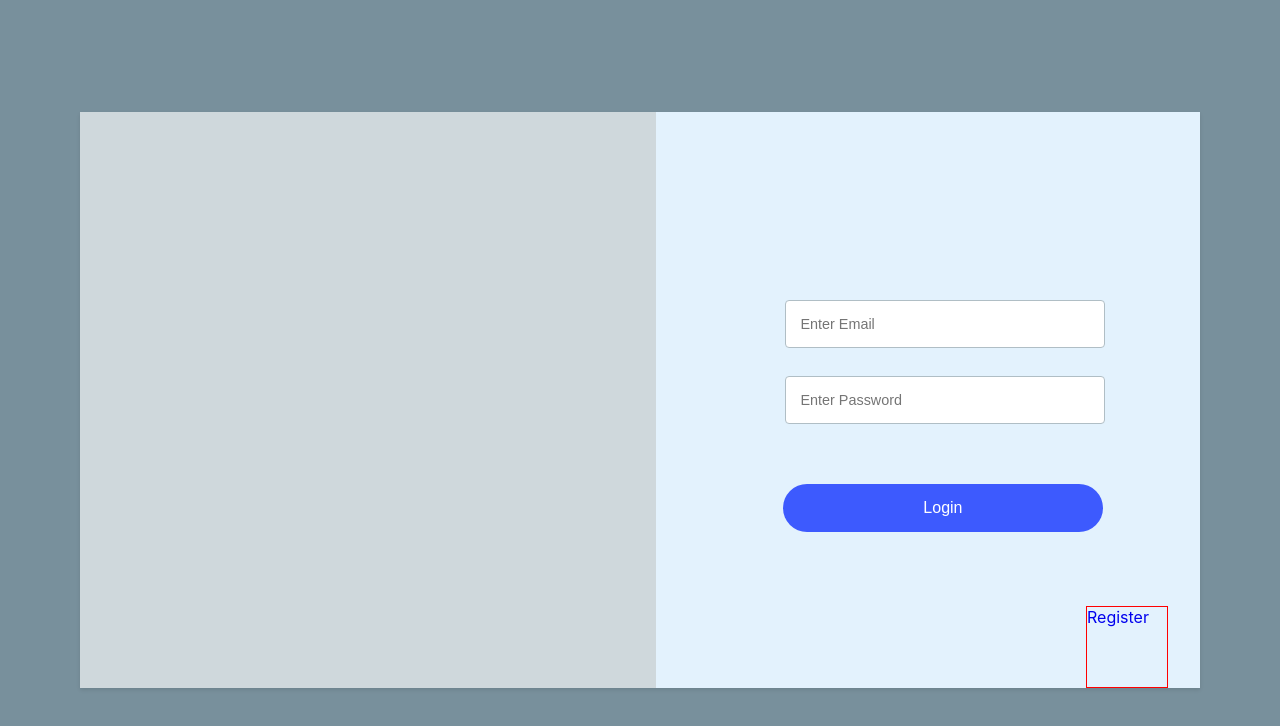
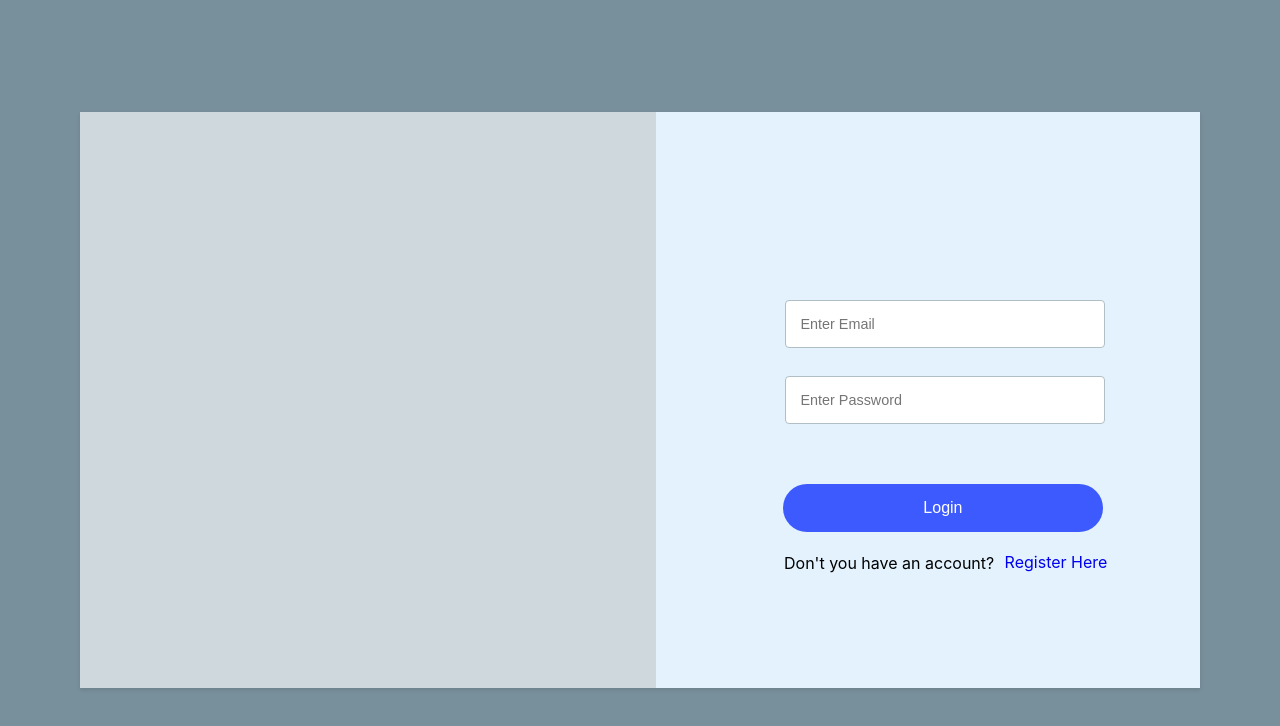
Before and after one commit to httpsaelfricEzekiel/Project-Overload, a React (Create React App) app in the folder express-react/client/: page /login in a window 1280 px wide. Shown: the top 726 px of the page. Built offline with nearby package versions, Linux system fonts and the light colour scheme; no server answers.

Commit message:
repositioning register link

```diff
--- a/express-react/client/src/App.css
+++ b/express-react/client/src/App.css
@@ -79,3 +79,10 @@
 .error-message {
     z-index: 1;
 }
+.register-account-container {
+    text-align: center;
+    position: absolute;
+    bottom: 6.20rem;
+    left: 8rem;
+    /* border: 1px solid red; */
+}
--- a/express-react/client/src/pages/Layout.jsx
+++ b/express-react/client/src/pages/Layout.jsx
@@ -2,13 +2,14 @@ import { Link, Outlet} from "react-router-dom";
 import styled from "styled-components";
 
 const NavbarRegister = styled.nav`
-    width: 5rem;
-    height: 5rem;
+    width: 8rem;
+    height: 2rem;
     position: absolute;
-    bottom: 0;
-    right: 2rem;
-    border: 1px solid red;
+    bottom: 6.50rem;
+    ${'' /* border: 1px solid red; */}
+    right: 5rem;
     z-index: 1;
+    text-align: center;
 `
 
 export default function LoginLink(){
@@ -26,7 +27,7 @@ export function RegisterLink(){
     return (
         <NavbarRegister>
             <div>
-                <Link to="/register" style={{textDecoration: 'none'}}>Register</Link>
+                <Link to="/register" style={{textDecoration: 'none'}}>Register Here</Link>
             </div>
             <Outlet/>
         </NavbarRegister>
--- a/express-react/client/src/pages/Login.jsx
+++ b/express-react/client/src/pages/Login.jsx
@@ -106,6 +106,9 @@ function Login() {
                             </div>
                         </form>
                     </div>
+                    <div className="register-account-container">
+                        <p>Don't you have an account?</p>
+                    </div>
                 </div>
                 <div className="error-message">
                     {formData.email.trim() === "" && formData.password.trim() === "" ? (
```
